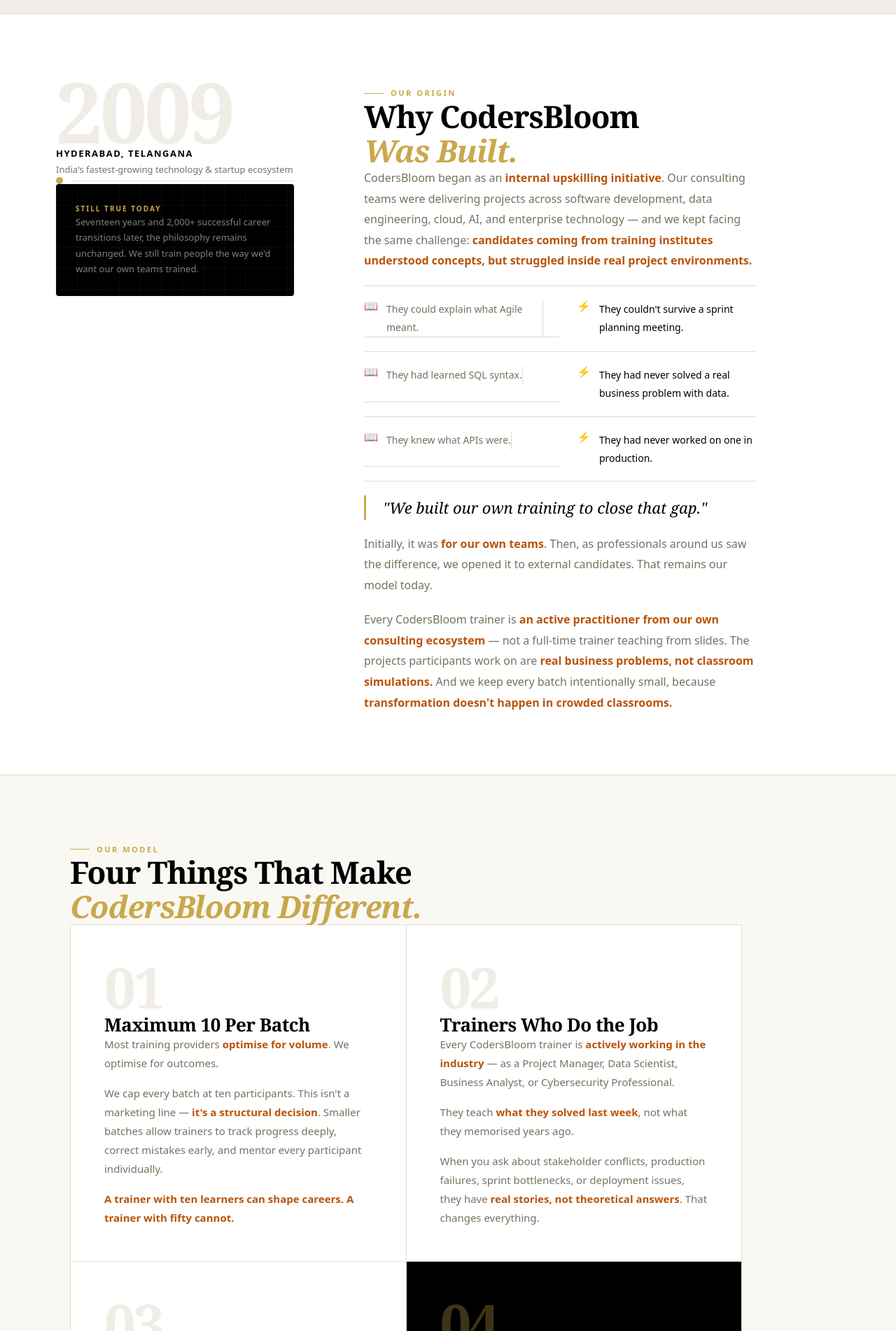
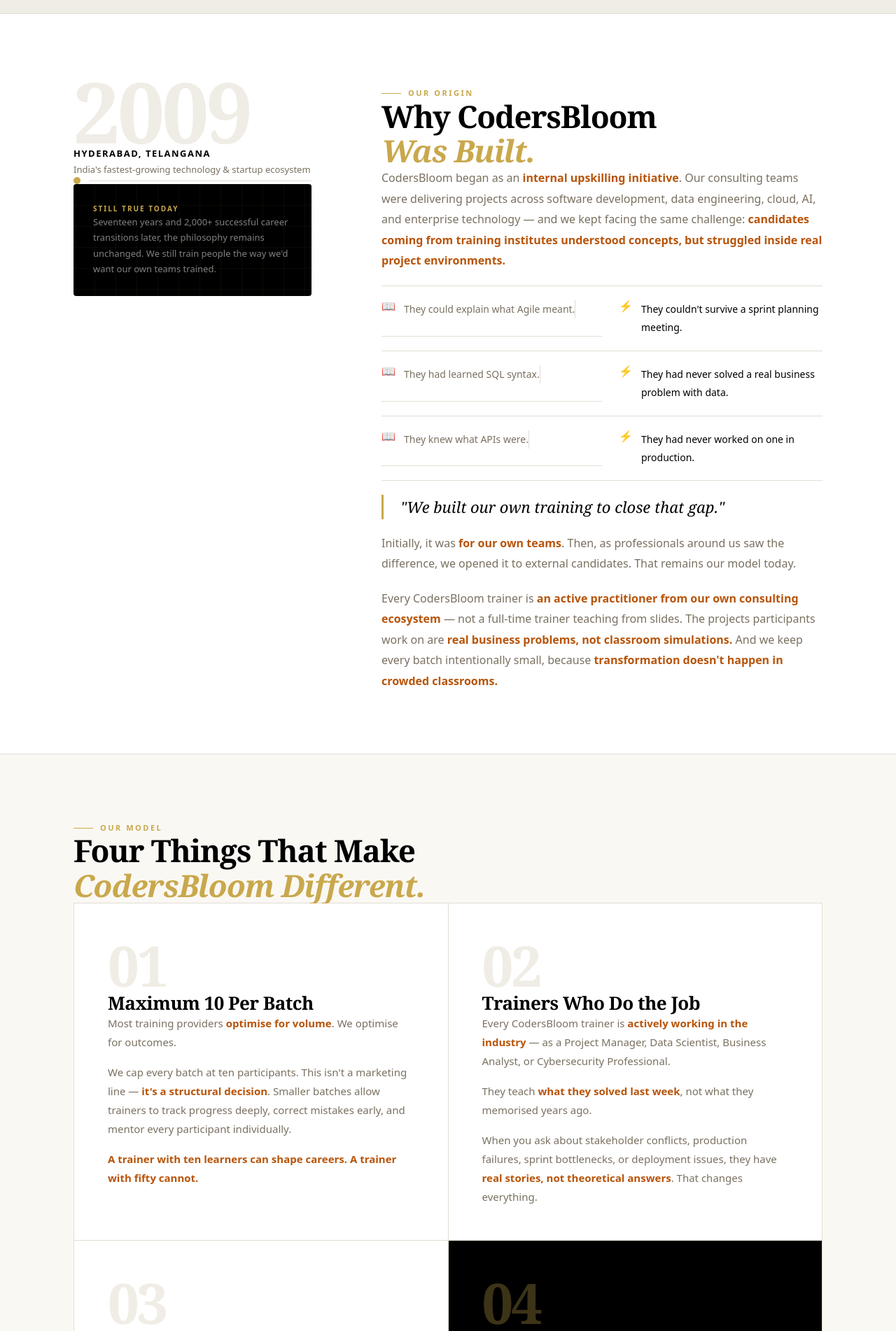
Before and after one commit to ASLAMKHAN301/EdtechAcademy, a React (Vite) app: page / in a window 1280 px wide. Shown: the part 1098-3000 px from the top of the page at 70% size. Built offline with nearby package versions, Linux system fonts and the light colour scheme.

Commit message:
added padding

```diff
--- a/src/components/sections/Four.jsx
+++ b/src/components/sections/Four.jsx
@@ -17,7 +17,7 @@
 /* ─── Shared atoms ───────────────────────────────────────────────────────────── */
 const Wrap = ({ children, className = "" }) => (
   <div
-    className={`max-w-[1160px] mx-auto px-5 sm:px-8 lg:px-[100px] ${className}`}
+    className={`px-5 sm:px-8 lg:px-[105px] ${className}`}
   >
     {children}
   </div>
@@ -247,7 +247,7 @@
       style={{ background: C.cream, borderColor: C.border }}
     >
       <Wrap>
-        <div className="mb-12 sm:mb-16">
+        <div className="max-w-[1160px] mb-12 sm:mb-16">
           <Eyebrow label="Our Model" />
           <Display className="mt-1 max-w-[640px]">
             Four Things That Make
--- a/src/components/sections/Location.jsx
+++ b/src/components/sections/Location.jsx
@@ -19,7 +19,7 @@
 /* ─── Shared atoms ───────────────────────────────────────────────────────────── */
 const Wrap = ({ children, className = "" }) => (
   <div
-    className={`max-w-[1160px] mx-auto px-5 sm:px-8 lg:px-[100px] ${className}`}
+    className={`px-5 sm:px-8 lg:px-[105px] ${className}`}
   >
     {children}
   </div>
@@ -184,7 +184,7 @@
       }}
     >
       <GridBg opacity={0.05} />
-      <Wrap className="relative z-10">
+      <Wrap className="max-w-[1160px] relative z-10">
         <Eyebrow label="Where We Operate" dark />
         <Display light className="mt-1">
           Training Across
--- a/src/components/sections/Origin.jsx
+++ b/src/components/sections/Origin.jsx
@@ -16,7 +16,7 @@
 /* ─── Shared atoms ───────────────────────────────────────────────────────────── */
 const Wrap = ({ children, className = "" }) => (
   <div
-    className={`max-w-[1160px] mx-auto px-5 sm:px-8 lg:px-[80px] ${className}`}
+    className={`px-5 sm:px-8 lg:px-[105px] ${className}`}
   >
     {children}
   </div>
@@ -157,7 +157,7 @@
       style={{ background: C.white, borderColor: C.border }}
     >
       <Wrap>
-        <div className="grid grid-cols-1 lg:grid-cols-[340px_1fr] gap-12 lg:gap-[100px] items-start" >
+        <div className="max-w-[1160px] grid grid-cols-1 lg:grid-cols-[340px_1fr] gap-12 lg:gap-[100px] items-start" >
           {/* LEFT — sticky on desktop */}
           <div className="lg:sticky lg:top-[88px]">
             {/* Year */}
```
